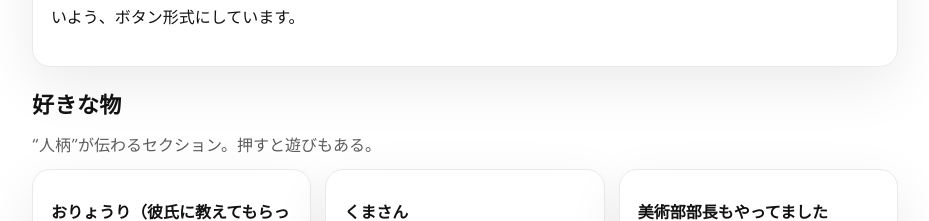
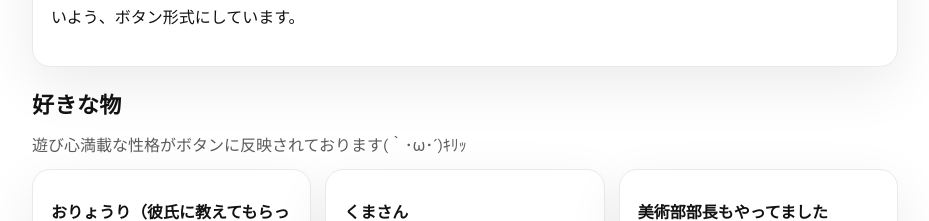
Before and after one commit to guroriosa0528-beep/self-portfolio, a plain HTML site: page index.html in a window 1280 px wide. Shown: the part 2740-2961 px from the top of the page, without its empty margins (324-1253 px from the left). Drawn offline with Linux system fonts and the light colour scheme; a web font is replaced by a local one.

Commit message:
Update index.html

```diff
--- a/index.html
+++ b/index.html
@@ -227,7 +227,7 @@
       <section id="likes" class="section" tabindex="-1">
         <header class="section__head">
           <h2 class="section__title">好きな物</h2>
-          <p class="section__desc">“人柄”が伝わるセクション。押すと遊びもある。</p>
+          <p class="section__desc">遊び心満載な性格がボタンに反映されております(｀･ω･´)ｷﾘｯ</p>
         </header>
 
         <div class="grid grid--3">
```
